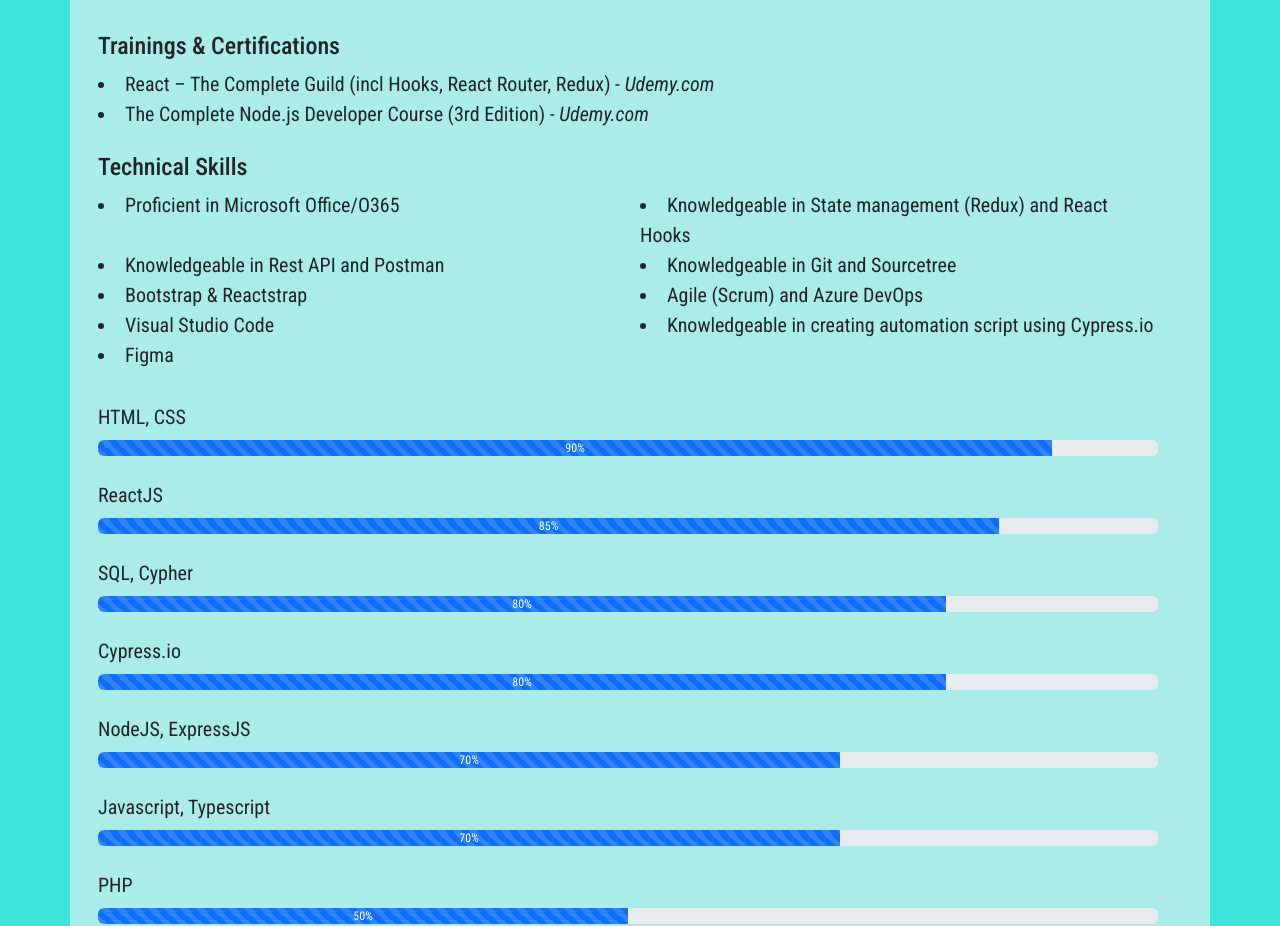
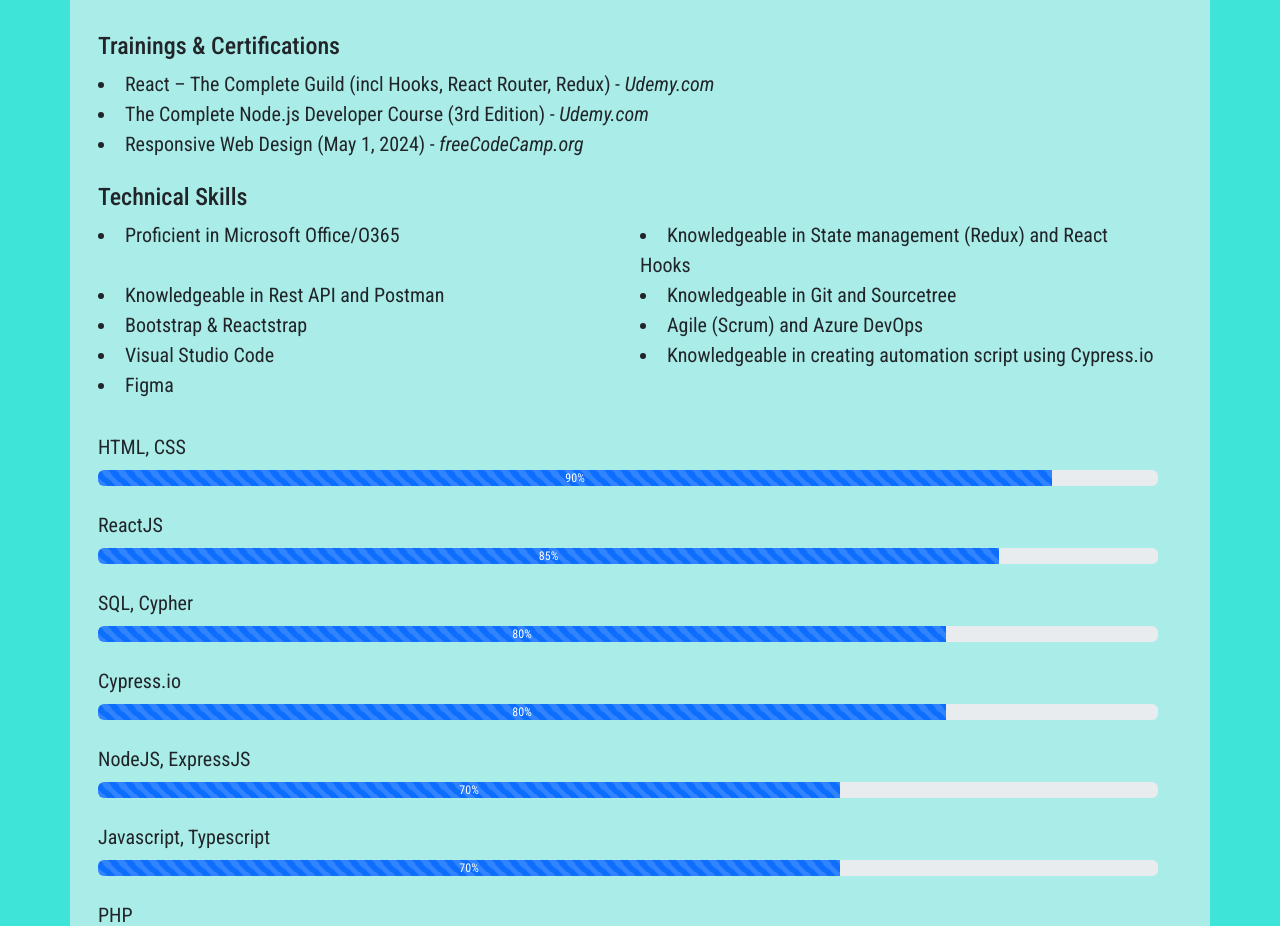
Before and after one commit to leahamor-dev/my-portfolio, a React (Create React App) app: page / in a window 1280 px wide. Shown: the part 1340-2266 px from the top of the page. Built offline with nearby package versions, Linux system fonts and the light colour scheme.

Commit message:
add cert

```diff
--- a/src/components/body/Skills/index.jsx
+++ b/src/components/body/Skills/index.jsx
@@ -35,6 +35,10 @@ const Skills = () => {
     {
       title: 'The Complete Node.js Developer Course (3rd Edition)',
       source: 'Udemy.com',
+    },
+    {
+      title: 'Responsive Web Design (May 1, 2024)',
+      source: 'freeCodeCamp.org ',
     },
   ];
 
```
